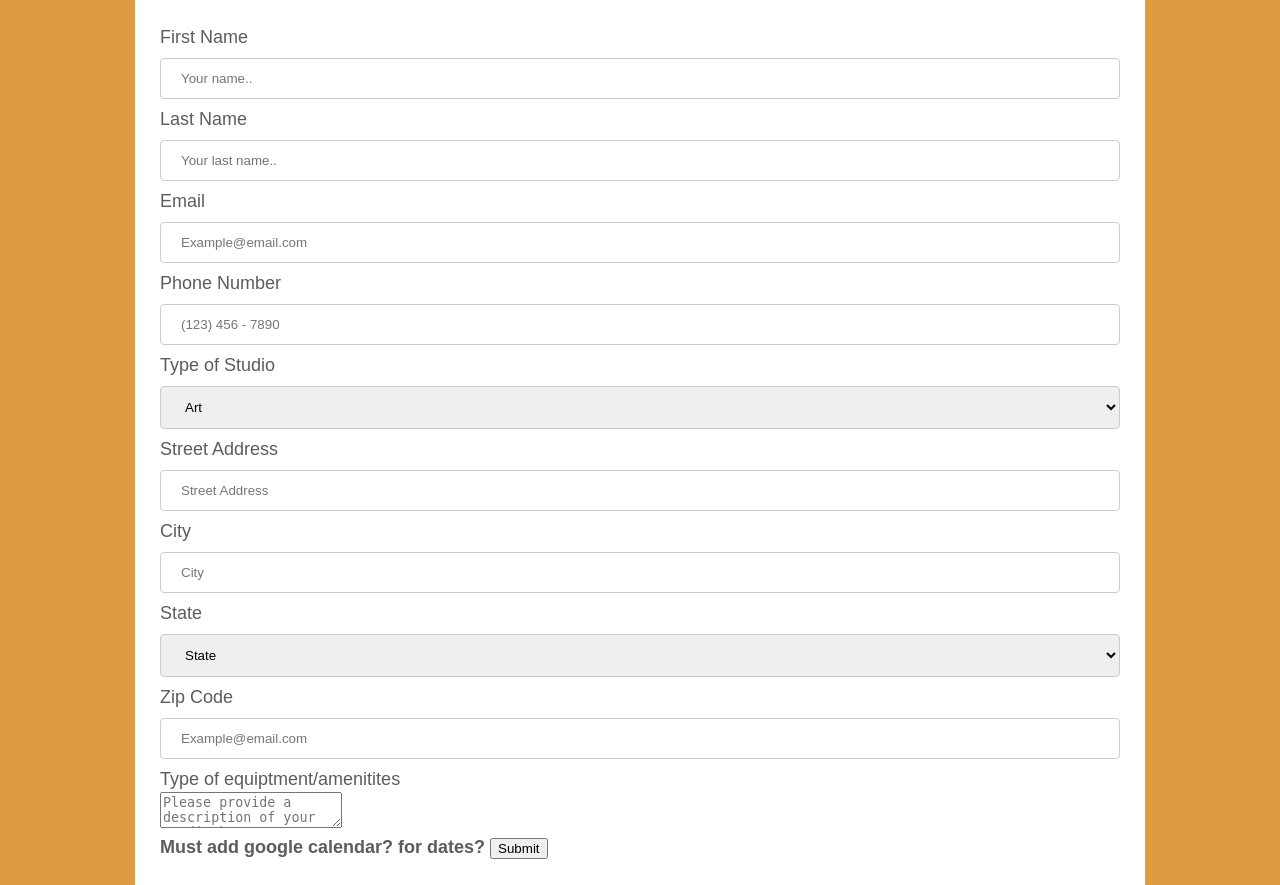
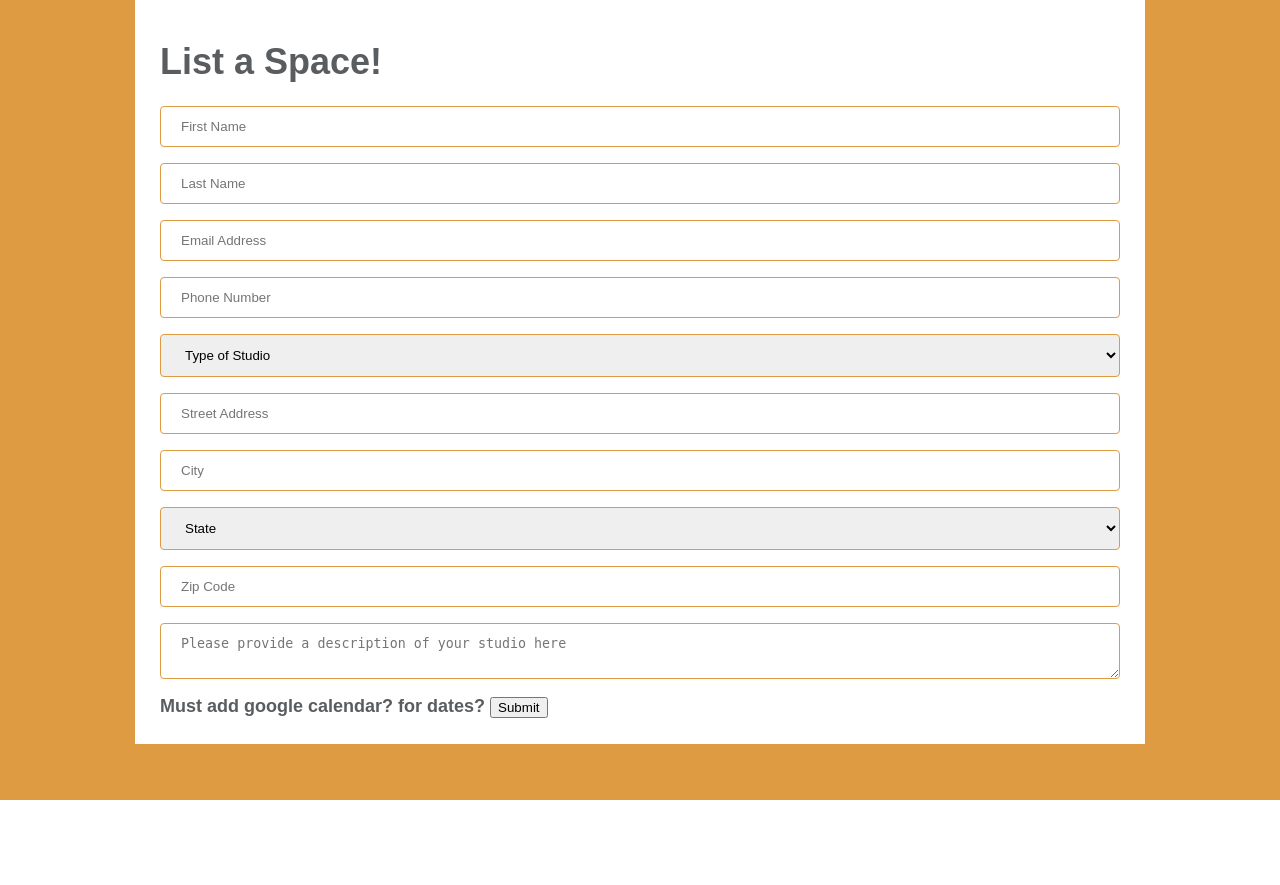
Before and after one commit to jchen211/404_NOT_FOUND, a web app: file views/layouts/formlisting.html in a window 1280 px wide. After the commit the page ends 800 px from the top, so only its background shows below. Run offline with its HTML, style and script files only (its server is not run), Linux system fonts and the light colour scheme.

Commit message:
fixed IDs and still need CSS

```diff
--- a/assets/style.css
+++ b/assets/style.css
@@ -18,12 +18,24 @@ body {
     background-color: white;
 }
 
-input[type=text], select {
+/* input[type=text], select {
   width: 100%;
   padding: 12px 20px;
   margin: 8px 0;
   display: inline-block;
-  border: 1px solid #ccc;
   border-radius: 4px;
   box-sizing: border-box;
 }
+#descriptionList{
+width: 100%;
+border-radius: 4px;
+} */
+.form{
+  border: 1px solid rgb(223, 155, 66);
+  width: 100%;
+  padding: 12px 20px;
+  margin: 8px 0;
+  display: inline-block;
+  border-radius: 4px;
+  box-sizing: border-box;
+}
--- a/views/layouts/formlisting.html
+++ b/views/layouts/formlisting.html
@@ -10,36 +10,35 @@
 <body>
 
     <div class="container">
+        <h1>List a Space!</h1>
         <div id="listingForm">
             <form>
 
-                <label for="fname">First Name</label>
-                <input type="text" id="firstName" placeholder="Your name..">
+                <input type="text" id="firstNameList" class="form" placeholder="First Name">
 
-                <label for="lname">Last Name</label>
-                <input type="text" id="lastName" placeholder="Your last name..">
+                <input type="text" id="lastNameList" class="form" placeholder="Last Name">
+            <br>
 
-                <label for="lname">Email</label>
-                <input type="text" id="eMail" placeholder="Example@email.com">
+                <input type="text" id="eMailList" class="form" placeholder="Email Address">
 
-                <label for="lname">Phone Number</label>
-                <input type="text" id="phone" placeholder="(123) 456 - 7890">
 
-                <label for="Studio">Type of Studio</label>
-                <select id="StudioType" name="Studio">
+                <input type="text" id="phoneList" class = "form" placeholder="Phone Number">
+            <br>
+                <select id="studioTypeList" class="form" name="Studio" >
+                <option>Type of Studio</option>
                 <option value="art">Art</option>
                 <option value="photography">Photography</option>
                 <option value="welding">Welding</option>
                 </select>
+            <br>
 
-                <label for="Street">Street Address</label>
-                <input type="text" id="streetAddress" placeholder="Street Address">
+                <input type="text" id="streetAddressList" class="form" placeholder="Street Address">
+            <br>
 
-                <label for="lname">City</label>
-                <input type="text" id="cityName" placeholder="City">
+                <input type="text" id="cityList" class="form" placeholder="City">
 
-                <label for="Studio">State</label>
-                <select id="state" class="inputField">
+
+                <select id="stateList" class="form">
                       <option>State</option>
                       <option>AL</option><option>AK</option><option>AZ</option><option>AR</option> <option>CA</option><option>CO</option>
                       <option>CT</option><option>DE</option><option>FL</option><option>GA</option><option>HI</option><option>ID</option>
@@ -52,12 +51,9 @@
                       <option>WI</option><option>WY</option>
                   </select>
 
-                <label for="lname">Zip Code</label>
-                <input type="text" id="Zip" name="lastname" placeholder="Example@email.com">
-
-                <label for="subject">Type of equiptment/amenitites </label>
+                <input type="text" id="zipList" class="form" placeholder="Zip Code">
                 <br>
-                <textarea type="text" id="description" name="equiptment" placeholder="Please provide a description of your studio here"></textarea>
+                <textarea type="text" id="descriptionList" class="form" name="equiptment" placeholder="Please provide a description of your studio here"></textarea>
 
                 <br><strong>Must add google calendar? for dates?</strong>
 
```
Also changed, not shown: views/layouts/login.html (+29 -8 lines), views/layouts/search.html (+8 -12 lines).
